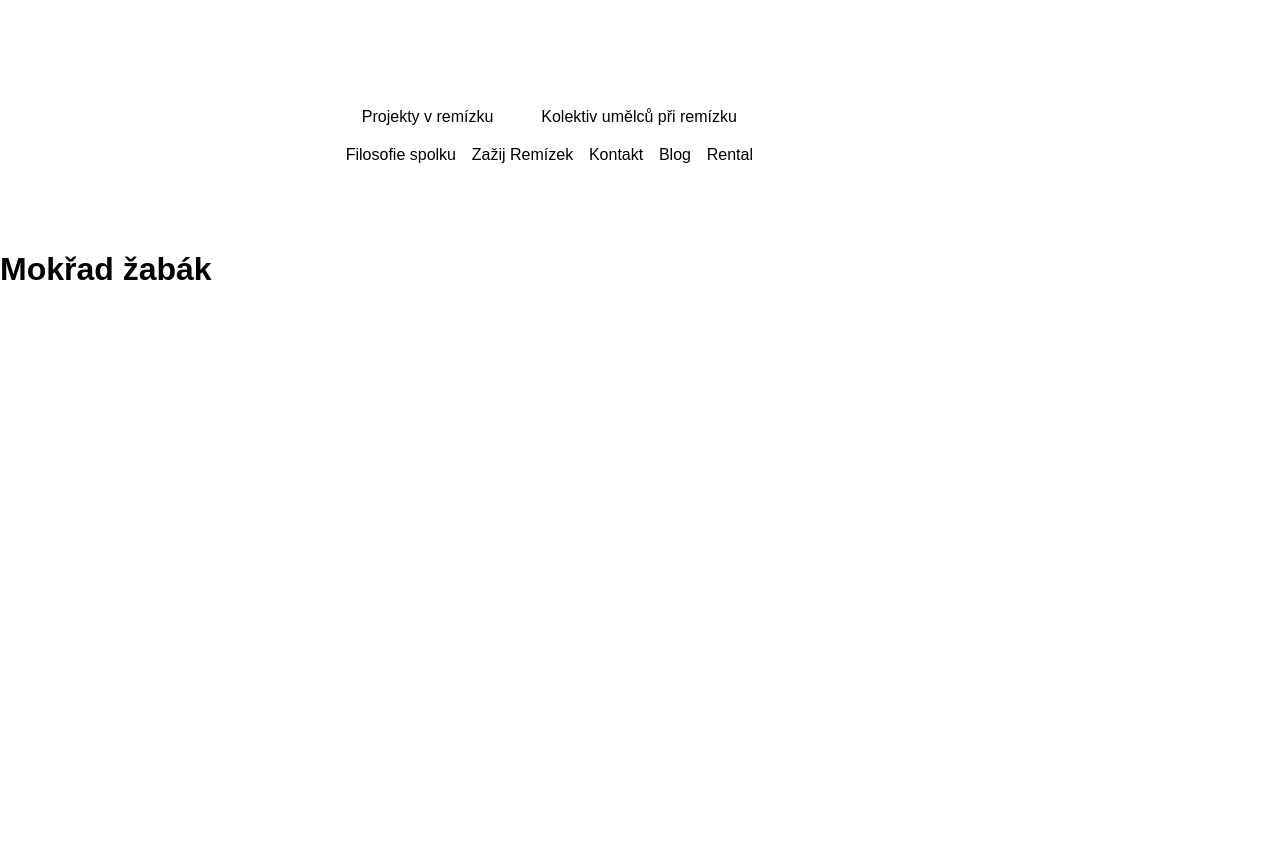
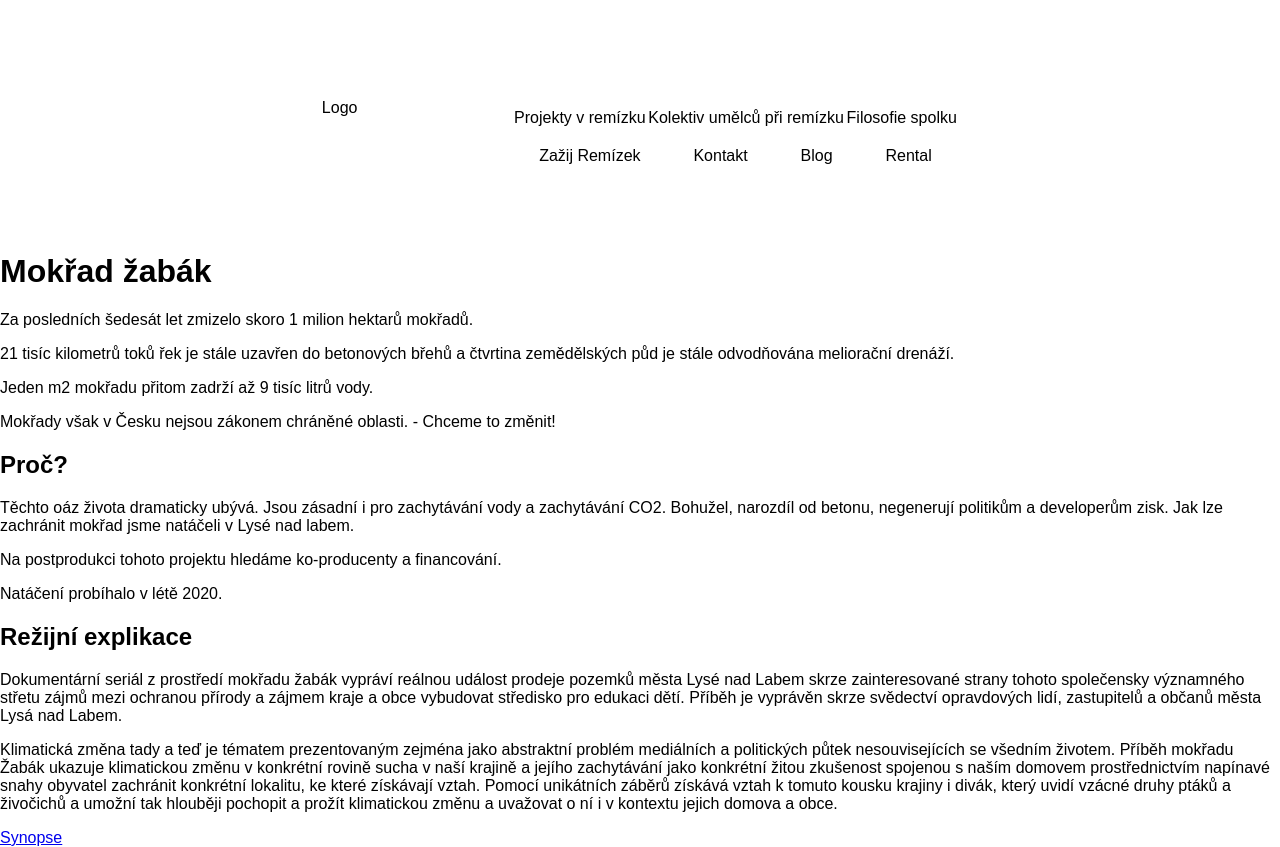
Before and after one commit to hornermar/remizek_web, a Next.js app: page /projekty/mokrad-zabak in a window 1280 px wide. Before the commit the page ends 800 px from the top, so only its background shows below. Built offline with nearby package versions, Linux system fonts and the light colour scheme.

Commit message:
Nahozene texty

```diff
--- a/components/Header/index.js
+++ b/components/Header/index.js
@@ -14,7 +14,10 @@ const Header = () => {
 
   return (
     <nav className="nav_bar">
-      {/* <div className="logo_image"></div> */}
+      <Link href="/">
+        <div>Logo</div>
+      </Link>
+
       <button name="menu" onClick={handleToggle}>
         <div className={navbarOpen ? 'hamburger is-opened' : 'hamburger'}>
           <span></span>
--- a/pages/projekty/javor.js
+++ b/pages/projekty/javor.js
@@ -1,3 +1,5 @@
+//       vysázet: https://docs.google.com/document/d/15_k7zcxnQQZ4r_vSqBGErlpNlKPXVscv/edit
+
 const Javor = () => {
   return (
     <div>
--- a/pages/projekty/mokrad-zabak.js
+++ b/pages/projekty/mokrad-zabak.js
@@ -1,8 +1,59 @@
+import Link from 'next/link';
+
 const Zabak = () => {
   return (
     <div>
       <h1>Mokřad žabák</h1>
+      <p>Za posledních šedesát let zmizelo skoro 1 milion hektarů mokřadů.</p>
+      <p>
+        21 tisíc kilometrů toků řek je stále uzavřen do betonových břehů a
+        čtvrtina zemědělských půd je stále odvodňována meliorační drenáží.{' '}
+      </p>
+      <p>Jeden m2 mokřadu přitom zadrží až 9 tisíc litrů vody.</p>
+      <p>
+        Mokřady však v Česku nejsou zákonem chráněné oblasti. - Chceme to
+        změnit!
+      </p>
+      <h2>Proč? </h2>
+      <p>
+        Těchto oáz života dramaticky ubývá. Jsou zásadní i pro zachytávání vody
+        a zachytávání CO2. Bohužel, narozdíl od betonu, negenerují politikům a
+        developerům zisk. Jak lze zachránit mokřad jsme natáčeli v Lysé nad
+        labem.
+      </p>
+      {/* <p>
+        VIDEO TRAILER
+        https://drive.google.com/file/d/1-v8rvItYevaD5WuGyYnIHtD0PQLIs_t7/view?usp=sharing
+      </p> */}
+      <p>
+        Na postprodukci tohoto projektu hledáme ko-producenty a financování.
+      </p>
+      <p>Natáčení probíhalo v létě 2020.</p>
+      <h2>Režijní explikace</h2>
+      <p>
+        Dokumentární seriál z prostředí mokřadu žabák vypráví reálnou událost
+        prodeje pozemků města Lysé nad Labem skrze zainteresované strany tohoto
+        společensky významného střetu zájmů mezi ochranou přírody a zájmem kraje
+        a obce vybudovat středisko pro edukaci dětí. Příběh je vyprávěn skrze
+        svědectví opravdových lidí, zastupitelů a občanů města Lysá nad Labem.
+      </p>
+      <p>
+        Klimatická změna tady a teď je tématem prezentovaným zejména jako
+        abstraktní problém mediálních a politických půtek nesouvisejících se
+        všedním životem. Příběh mokřadu Žabák ukazuje klimatickou změnu v
+        konkrétní rovině sucha v naší krajině a jejího zachytávání jako
+        konkrétní žitou zkušenost spojenou s naším domovem prostřednictvím
+        napínavé snahy obyvatel zachránit konkrétní lokalitu, ke které získávají
+        vztah. Pomocí unikátních záběrů získává vztah k tomuto kousku krajiny i
+        divák, který uvidí vzácné druhy ptáků a živočichů a umožní tak hlouběji
+        pochopit a prožít klimatickou změnu a uvažovat o ní i v kontextu jejich
+        domova a obce.
+      </p>
+
+      <Link href="/projekty/mokrad-zabak/synopse">Synopse</Link>
     </div>
+
+    // Odkaz na prezentaci projektu: Pitching_CT_11.3._11:30_mokrad_zabak_zvolanek vložit PDF ke stáhnutí.
   );
 };
 
--- a/pages/projekty/ptak-rybak.js
+++ b/pages/projekty/ptak-rybak.js
@@ -2,6 +2,12 @@ const PtakRybak = () => {
   return (
     <div>
       <h1>Film Pták Rybák - komu patří voda? </h1>
+      <p>Tímto filmem zakořenil remízek.</p>
+      <p>
+        V podzimní kampani 2019 jsme z čistého přesvědčení, že potřebujeme
+        veřejnosti přibližovat problémy naší krajiny založili kampaň, abychom
+        ...
+      </p>
     </div>
   );
 };
--- a/styles/globals.css
+++ b/styles/globals.css
@@ -100,6 +100,9 @@ header {
 .hamburger {
   width: 40px;
   height: 40px;
+  position: fixed;
+  right: 10px;
+  top: 10px;
 }
 
 .nav_bar span {
```
Also changed, not shown: pages/index.js (+9 -5 lines), pages/kolektiv-umelcu.js (+10 -10 lines), pages/kontakt.js (+5 -2 lines), pages/projekty/mezi-odpady-online.js (+44 -0 lines), pages/projekty/mokrad-zabak/synopse.js (added, +35 -0 lines), pages/projekty/park-folimanka.js (+7 -0 lines), pages/projekty/vyrustat-doma.js (+22 -0 lines).
